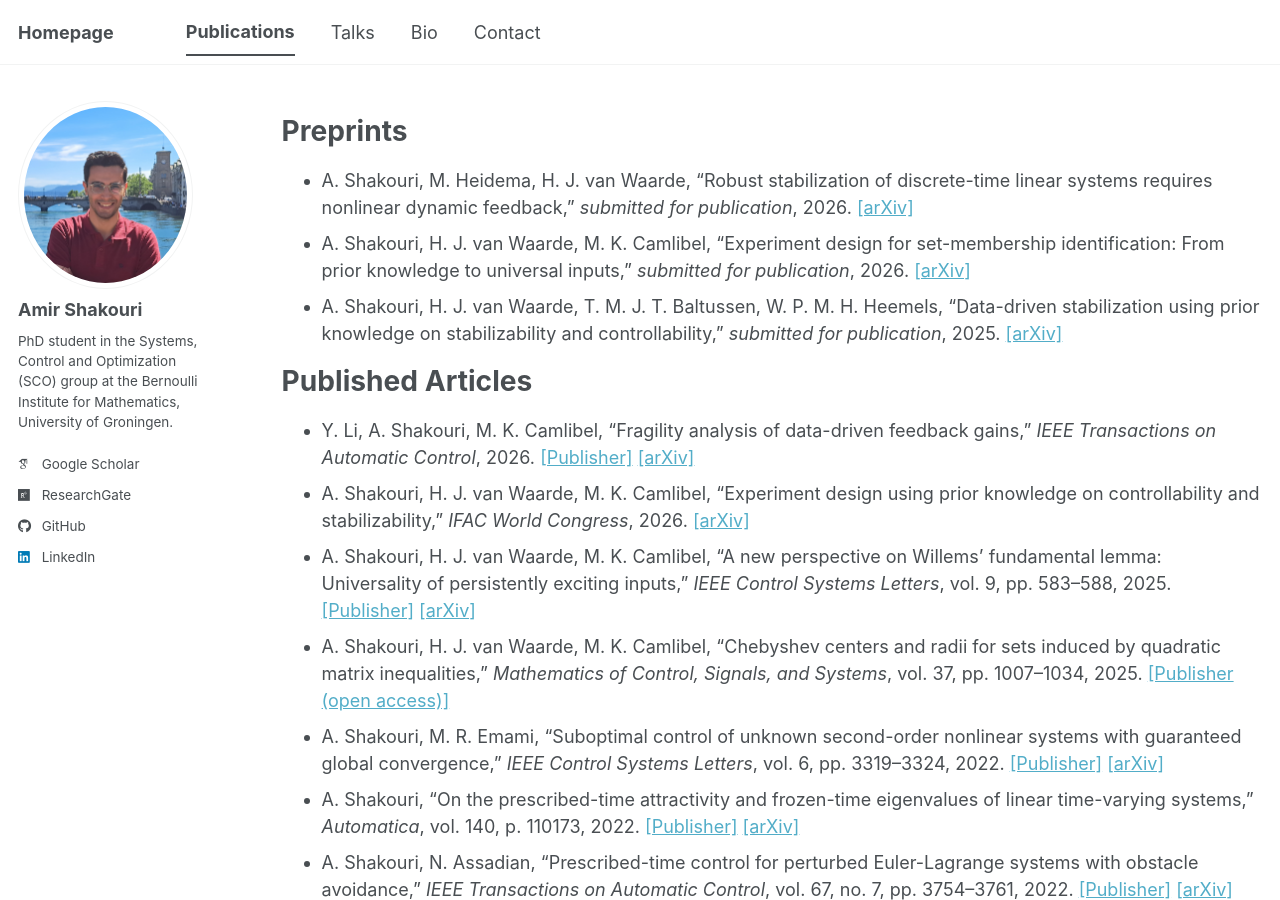
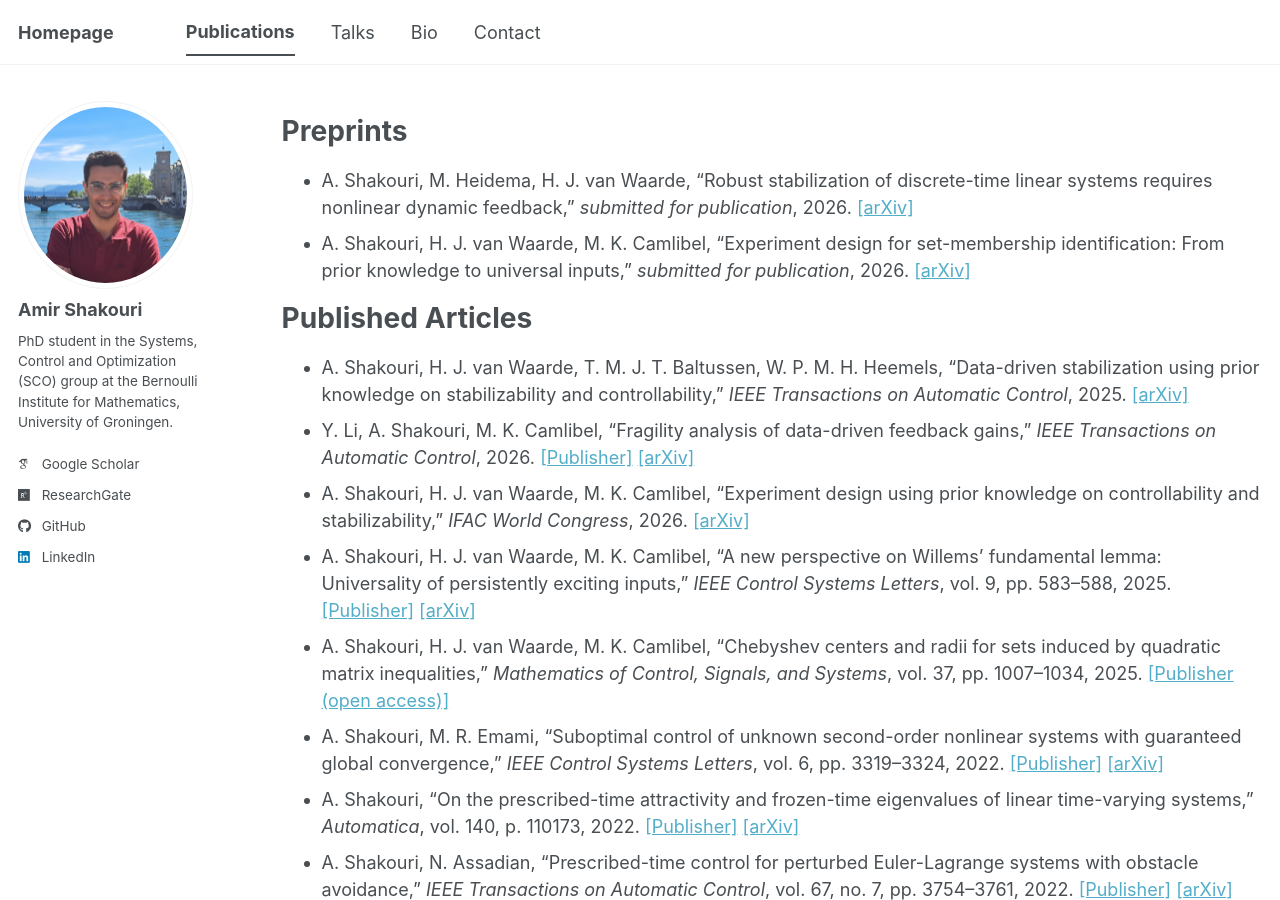
Before and after one commit to a-shakouri/a-shakouri.github.io, a Jekyll site: the page built from _pages/pub.md, in a window 1280 px wide and 900 px high. Built offline with Jekyll 4.4.1, drawn with Linux system fonts in a browser that asks for light colours; some web fonts are replaced; a script bundle is joined from its source files by our own code; library files that are not in the unit come from our copies.

Commit message:
Update pub.md

```diff
--- a/_pages/pub.md
+++ b/_pages/pub.md
@@ -12,10 +12,10 @@ Preprints
 ======
 * A. Shakouri, M. Heidema, H. J. van Waarde, "Robust stabilization of discrete-time linear systems requires nonlinear dynamic feedback," *submitted for publication*, 2026. [\[arXiv\]](https://arxiv.org/pdf/2608.19010)
 * A. Shakouri, H. J. van Waarde, M. K. Camlibel, "Experiment design for set-membership identification: From prior knowledge to universal inputs," *submitted for publication*, 2026. [\[arXiv\]](https://arxiv.org/pdf/2607.00844)
-* A. Shakouri, H. J. van Waarde, T. M. J. T. Baltussen, W. P. M. H. Heemels, “Data-driven stabilization using prior knowledge on stabilizability and controllability,” *submitted for publication*, 2025. [\[arXiv\]](https://arxiv.org/pdf/2510.25452)
 
 Published Articles
 ======
+* A. Shakouri, H. J. van Waarde, T. M. J. T. Baltussen, W. P. M. H. Heemels, “Data-driven stabilization using prior knowledge on stabilizability and controllability,” *IEEE Transactions on Automatic Control*, 2025. [\[arXiv\]](https://arxiv.org/pdf/2510.25452)
 * Y. Li, A. Shakouri, M. K. Camlibel, “Fragility analysis of data-driven feedback gains,” *IEEE Transactions on Automatic Control*, 2026. [\[Publisher\]](https://ieeexplore.ieee.org/document/11690964) [\[arXiv\]](https://arxiv.org/pdf/2510.00717)
 * A. Shakouri, H. J. van Waarde, M. K. Camlibel, "Experiment design using prior knowledge on controllability and stabilizability," *IFAC World Congress*, 2026. [\[arXiv\]](https://arxiv.org/pdf/2512.01876)
 * A. Shakouri, H. J. van Waarde, M. K. Camlibel, “A new perspective on Willems’ fundamental lemma: Universality of persistently exciting inputs,” *IEEE Control Systems Letters*, vol. 9, pp. 583–588, 2025. [\[Publisher\]](https://ieeexplore.ieee.org/document/11022745)  [\[arXiv\]](https://arxiv.org/pdf/2503.12489)
```
